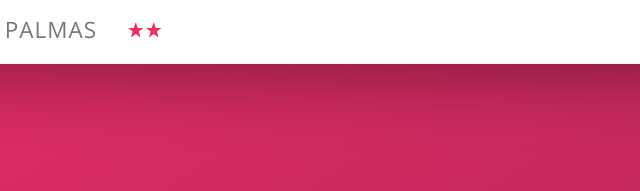
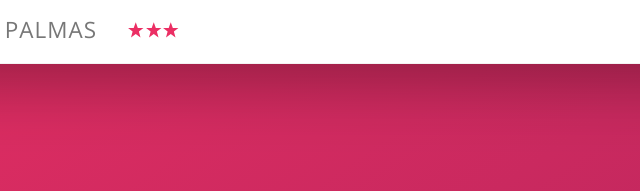
Before and after one commit to danasugu/book-hotel, a website: page index.html in a window 1280 px wide. Shown: the part 538-729 px from the top of the page, 412-1052 px from the left. Drawn offline with nearby package versions, Linux system fonts and the light colour scheme.

Commit message:
Update index.html

```diff
--- a/index.html
+++ b/index.html
@@ -112,6 +112,9 @@
                         <svg class="overview__icon-star">
                             <use xlink:href="img/sprite.svg#icon-star"></use>
                         </svg>
+                        <svg class="overview__icon-star">
+                            <use xlink:href="img/sprite.svg#icon-star"></use>
+                        </svg>
                     </div>
                 </div>
             </div>
```
